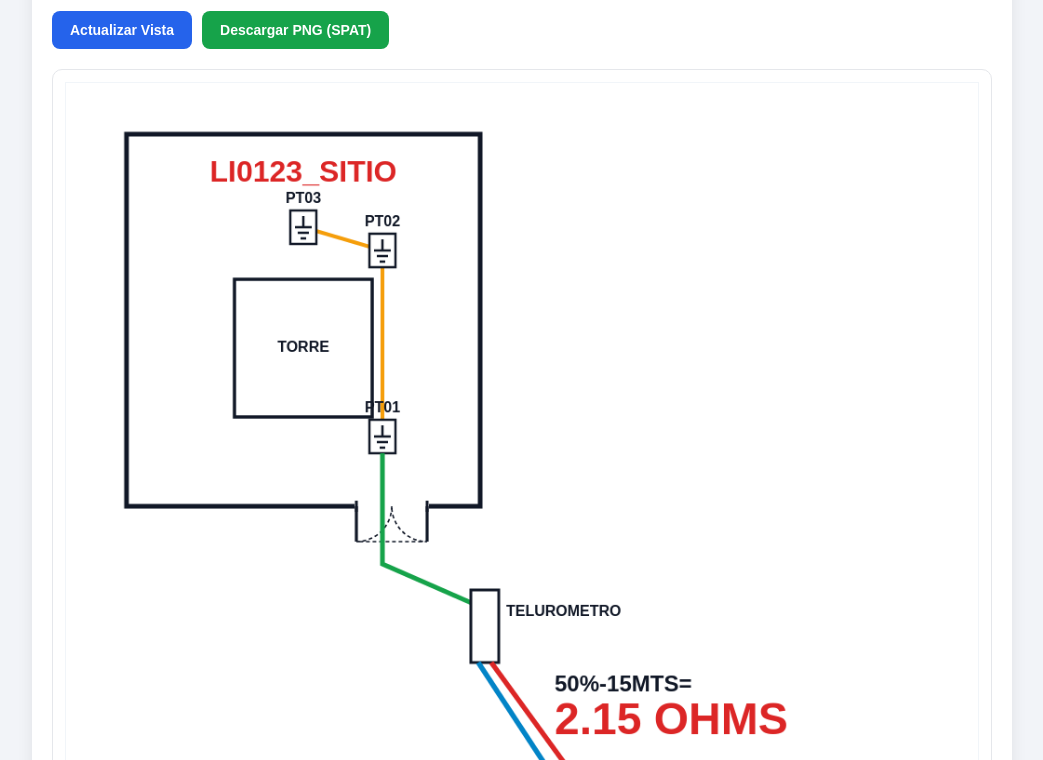
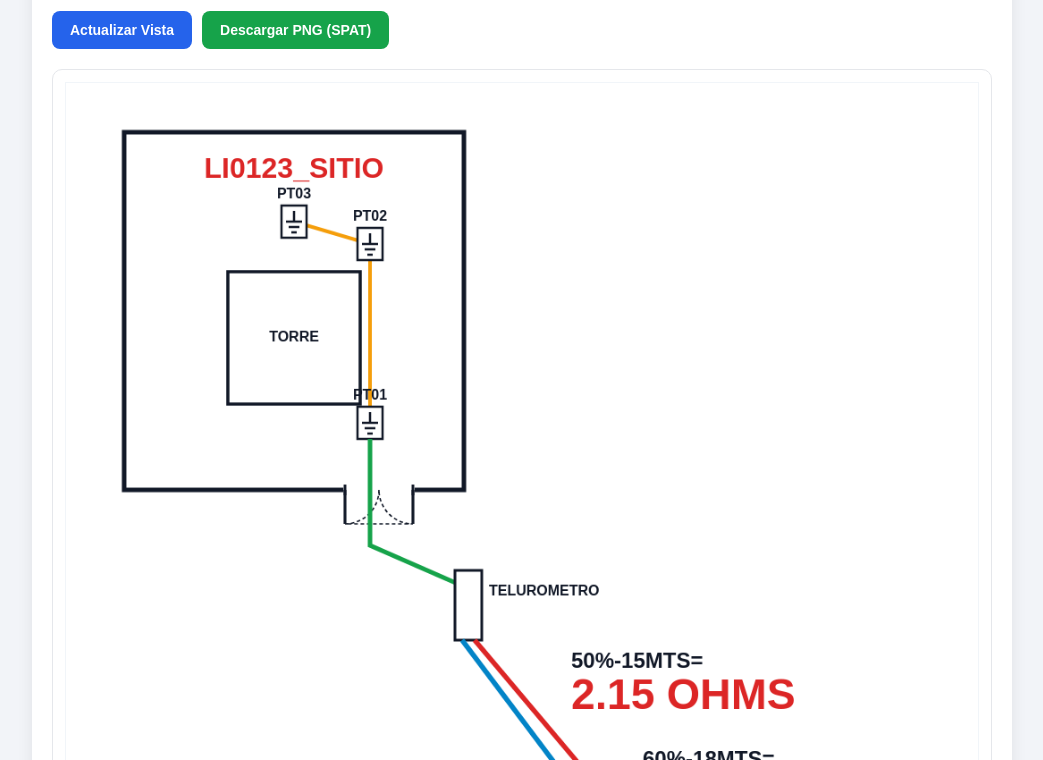
Before and after one commit to anthonyalvaroc-svg/DIAGRAMASMP2026, a plain HTML site: page index.html in a window 1280 px wide. Shown: the part 400-1160 px from the top of the page, without its empty margins (118-1161 px from the left). Drawn offline with Linux system fonts and the light colour scheme.

Commit message:
Add files via upload

```diff
--- a/app.js
+++ b/app.js
@@ -1,7 +1,7 @@
 const FONT_SIZE_RELLENO = 16;
-const FONT_SIZE_SITIO = 32;
-const FONT_SIZE_OHM_PCT = 24;   // Mitad de tamaño respecto a los valores OHMS (48px)
-const FONT_SIZE_OHM_VAL = 48;   // 3x tamaño original para los valores en OHMS
+const FONT_SIZE_SITIO = 32; // Doble tamaño para el código/nombre del sitio
+const FONT_SIZE_SPAT_PCT = 24; // Mitad del tamaño de los valores en rojo (v5)
+const FONT_SIZE_SPAT_OHM = 48; // 3x más grande para lecturas de pozo a tierra (v5)
 
 function setFuenteRelleno(ctx, color = "#111827", align = "center", baseline = "middle", size = FONT_SIZE_RELLENO) {
   ctx.fillStyle = color;
@@ -271,7 +271,7 @@ function dibujarSpat() {
   ctx.restore();
 
   const endBlueX = 595;
-  const endBlueY = 855;
+  const endBlueY = 825;
   ctx.save();
   ctx.strokeStyle = "#0284c7";
   ctx.lineWidth = 5.5;
@@ -281,7 +281,7 @@ function dibujarSpat() {
   ctx.stroke();
 
   const endRedX = 720;
-  const endRedY = 985;
+  const endRedY = 935;
   ctx.strokeStyle = "#dc2626";
   ctx.lineWidth = 5.5;
   ctx.beginPath();
@@ -290,19 +290,19 @@ function dibujarSpat() {
   ctx.stroke();
   ctx.restore();
 
-  // Lecturas ordenadas: letra negra a la mitad (24px), más abajo y más apegadas a la línea roja
+  // Valores en rojo desplazados más a la derecha para no cruzarse con la línea diagonal roja
   const lecturas = [
-    { pct: "50%-15MTS=", ohm: `${v50} OHMS`, x: 525, y: 635 },
-    { pct: "60%-18MTS=", ohm: `${v60} OHMS`, x: 585, y: 745 },
-    { pct: "70%-21MTS=", ohm: `${v70} OHMS`, x: 645, y: 855 }
+    { pct: "50%-15MTS=", ohm: `${v50} OHMS`, x: 565, y: 635 },
+    { pct: "60%-18MTS=", ohm: `${v60} OHMS`, x: 645, y: 745 },
+    { pct: "70%-21MTS=", ohm: `${v70} OHMS`, x: 725, y: 855 }
   ];
 
   lecturas.forEach((item) => {
     ctx.save();
-    setFuenteRelleno(ctx, "#111827", "left", "top", FONT_SIZE_OHM_PCT);
+    setFuenteRelleno(ctx, "#111827", "left", "top", FONT_SIZE_SPAT_PCT);
     ctx.fillText(item.pct, item.x, item.y);
 
-    setFuenteRelleno(ctx, "#dc2626", "left", "top", FONT_SIZE_OHM_VAL);
+    setFuenteRelleno(ctx, "#dc2626", "left", "top", FONT_SIZE_SPAT_OHM);
     ctx.fillText(item.ohm, item.x, item.y + 28);
     ctx.restore();
   });
@@ -318,17 +318,12 @@ function dibujarSpat() {
 /* =========================================================
    PESTAÑA 2: ESQUEMA 1 - PERÍMETRO Y COORDENADAS INCLINADAS
    ========================================================= */
-function dibujarCoordInclinada(ctx, x, y, titulo, coordTexto, angleRad, w = 220, h = 64) {
+function dibujarCoordInclinada(ctx, x, y, titulo, coordTexto, angleRad) {
   ctx.save();
   ctx.translate(x, y);
   ctx.rotate(angleRad);
 
-  ctx.fillStyle = "rgba(255, 255, 255, 0.96)";
-  ctx.strokeStyle = "#cbd5e1";
-  ctx.lineWidth = 1.5;
-  ctx.fillRect(-w / 2, -h / 2, w, h);
-  ctx.strokeRect(-w / 2, -h / 2, w, h);
-
+  // Texto inclinado directo sin marco de rectángulo
   setFuenteRelleno(ctx, "#111827", "center", "middle");
   ctx.fillText(titulo, 0, -13);
   ctx.fillText(coordTexto || "-", 0, 13);
@@ -417,27 +412,18 @@ function dibujarPerimetro() {
   const centerRectX = rectX + rectW / 2;
   const centerRectY = rectY + rectH / 2;
 
-  [rectY - 38, rectY + rectH + 12].forEach((by) => {
+  // Cotas superiores e inferiores (Ancho) sin marco de rectángulo
+  [rectY - 24, rectY + rectH + 26].forEach((cy) => {
     ctx.save();
-    ctx.fillStyle = "#ffffff";
-    ctx.strokeStyle = "#94a3b8";
-    ctx.lineWidth = 1.2;
-    ctx.fillRect(centerRectX - 82, by, 164, 28);
-    ctx.strokeRect(centerRectX - 82, by, 164, 28);
     setFuenteRelleno(ctx, "#111827", "center", "middle");
-    ctx.fillText(`MTS ${ancho}`, centerRectX, by + 14);
+    ctx.fillText(`MTS ${ancho}`, centerRectX, cy);
     ctx.restore();
   });
 
-  [rectX - 42, rectX + rectW + 14].forEach((bx) => {
+  // Cotas izquierda y derecha (Largo) sin marco de rectángulo
+  [rectX - 28, rectX + rectW + 28].forEach((cx) => {
     ctx.save();
-    ctx.fillStyle = "#ffffff";
-    ctx.strokeStyle = "#94a3b8";
-    ctx.lineWidth = 1.2;
-    ctx.fillRect(bx, centerRectY - 82, 28, 164);
-    ctx.strokeRect(bx, centerRectY - 82, 28, 164);
-
-    ctx.translate(bx + 14, centerRectY);
+    ctx.translate(cx, centerRectY);
     ctx.rotate(-Math.PI / 2);
     setFuenteRelleno(ctx, "#111827", "center", "middle");
     ctx.fillText(`MTS ${largo}`, 0, 0);
@@ -447,110 +433,108 @@ function dibujarPerimetro() {
   const sizeMult = Math.max(0.55, Math.min(0.85, Math.min(rectW, rectH) / 480));
   ctx.save();
   setFuenteRelleno(ctx, "#dc2626", "center", "middle", FONT_SIZE_SITIO);
-  ctx.fillText(sitio, centerRectX, centerRectY - 94 * sizeMult);
+  ctx.fillText(sitio, centerRectX, centerRectY - 92 * sizeMult);
   ctx.restore();
 
   dibujarSimboloTorre(ctx, tipoTorre, centerRectX, centerRectY + 18 * sizeMult, sizeMult);
 
   const diagOffsetX = Math.min(125, rectW * 0.24);
   const diagOffsetY = Math.min(78, rectH * 0.22);
-  const boxW = Math.min(235, Math.max(165, rectW * 0.42));
-  const boxH = 62;
 
-  dibujarCoordInclinada(ctx, rectX + diagOffsetX, rectY + diagOffsetY, "COORDENADA A:", coordA, -Math.PI / 4, boxW, boxH);
-  dibujarCoordInclinada(ctx, rectX + rectW - diagOffsetX, rectY + diagOffsetY, "COORDENADA B:", coordB, Math.PI / 4, boxW, boxH);
-  dibujarCoordInclinada(ctx, rectX + rectW - diagOffsetX, rectY + rectH - diagOffsetY, "COORDENADA C:", coordC, -Math.PI / 4, boxW, boxH);
-  dibujarCoordInclinada(ctx, rectX + diagOffsetX, rectY + rectH - diagOffsetY, "COORDENADA D:", coordD, Math.PI / 4, boxW, boxH);
+  dibujarCoordInclinada(ctx, rectX + diagOffsetX, rectY + diagOffsetY, "COORDENADA A:", coordA, -Math.PI / 4);
+  dibujarCoordInclinada(ctx, rectX + rectW - diagOffsetX, rectY + diagOffsetY, "COORDENADA B:", coordB, Math.PI / 4);
+  dibujarCoordInclinada(ctx, rectX + rectW - diagOffsetX, rectY + rectH - diagOffsetY, "COORDENADA C:", coordC, -Math.PI / 4);
+  dibujarCoordInclinada(ctx, rectX + diagOffsetX, rectY + rectH - diagOffsetY, "COORDENADA D:", coordD, Math.PI / 4);
 }
 
 /* =========================================================
-   PESTAÑA 3: ESQUEMA 2 - ELEVACIÓN DE TORRE (8 MODELOS)
+   PESTAÑA 3: ESQUEMA 2 - ELEVACIÓN DE TORRE (EXACTAMENTE IGUAL A V5)
    ========================================================= */
 const MODELOS_TORRE = {
   arbol: {
     nombre: "Torre público tipo árbol",
     src: "img/1_torre_arbol.png",
-    sitioPos: { xRatio: 0.74, yRatio: 0.13, align: "center" },
+    sitioPos: { xRatio: 0.21, yRatio: 0.135 },
     cotas: (v) => [
-      { texto: `${v.alturaTotal} m`, xRatio: 0.052, yRatio: 0.485, size: 22 },
-      { texto: `${v.alturaBase} m`,  xRatio: 0.892, yRatio: 0.928, size: 22 }
+      { texto: `${v.alturaTotal} m`, xRatio: 0.032, yRatio: 0.485, size: 17 },
+      { texto: `${v.alturaBase} m`,  xRatio: 0.870, yRatio: 0.945, size: 16 }
     ]
   },
   monopolo: {
     nombre: "Torre monopolo",
     src: "img/2_torre_monopolo.png",
-    sitioPos: { xRatio: 0.14, yRatio: 0.15, align: "center" },
+    sitioPos: { xRatio: 0.30, yRatio: 0.165 },
     cotas: (v) => [
-      { texto: `${v.alturaTotal} m`, xRatio: 0.062, yRatio: 0.488, size: 23 },
-      { texto: `${v.alturaBase} m`,  xRatio: 0.785, yRatio: 0.956, size: 21 },
-      { texto: `${v.rol1Sup} m`,     xRatio: 0.742, yRatio: 0.066, size: 15 },
-      { texto: `${v.rol1Inf} m`,     xRatio: 0.742, yRatio: 0.128, size: 15 },
-      { texto: `${v.rol2Sup} m`,     xRatio: 0.736, yRatio: 0.189, size: 15 },
-      { texto: `${v.rol2Inf} m`,     xRatio: 0.745, yRatio: 0.251, size: 15 },
-      { texto: `${v.rol3Sup} m`,     xRatio: 0.778, yRatio: 0.312, size: 15 },
-      { texto: `${v.rol3Inf} m`,     xRatio: 0.758, yRatio: 0.371, size: 15 }
+      { texto: `${v.alturaTotal} m`, xRatio: 0.055, yRatio: 0.448, size: 18 },
+      { texto: `${v.alturaBase} m`,  xRatio: 0.855, yRatio: 0.962, size: 15 },
+      { texto: `${v.rol1Sup} m`,     xRatio: 0.785, yRatio: 0.125, size: 15 },
+      { texto: `${v.rol1Inf} m`,     xRatio: 0.785, yRatio: 0.165, size: 15 },
+      { texto: `${v.rol2Sup} m`,     xRatio: 0.785, yRatio: 0.245, size: 15 },
+      { texto: `${v.rol2Inf} m`,     xRatio: 0.785, yRatio: 0.285, size: 15 },
+      { texto: `${v.rol3Sup} m`,     xRatio: 0.815, yRatio: 0.365, size: 15 },
+      { texto: `${v.rol3Inf} m`,     xRatio: 0.805, yRatio: 0.405, size: 15 }
     ]
   },
   autosoportada_normal: {
     nombre: "Torre autosoportada (roldana normal)",
     src: "img/3_torre_autosoportada_normal.png",
-    sitioPos: { xRatio: 0.15, yRatio: 0.13, align: "center" },
+    sitioPos: { xRatio: 0.18, yRatio: 0.115 },
     cotas: (v) => [
-      { texto: `${v.roldanaSup} m`,  xRatio: 0.042, yRatio: 0.618, size: 22 },
-      { texto: `${v.roldanaInf} m`,  xRatio: 0.654, yRatio: 0.658, size: 18 },
-      { texto: `${v.alturaTotal} m`, xRatio: 0.808, yRatio: 0.545, size: 22 },
-      { texto: `${v.alturaBase} m`,  xRatio: 0.422, yRatio: 0.962, size: 20 }
+      { texto: `${v.roldanaSup} m`,  xRatio: 0.165, yRatio: 0.502, size: 16 },
+      { texto: `${v.roldanaInf} m`,  xRatio: 0.775, yRatio: 0.562, size: 16 },
+      { texto: `${v.alturaTotal} m`, xRatio: 0.892, yRatio: 0.452, size: 16 },
+      { texto: `${v.alturaBase} m`,  xRatio: 0.545, yRatio: 0.945, size: 16 }
     ]
   },
   arriostrada_escalera_gato: {
     nombre: "Torre arriostrada con escalera gato",
     src: "img/4_torre_arriostrada_escalera.png",
-    sitioPos: { xRatio: 0.16, yRatio: 0.14, align: "center" },
+    sitioPos: { xRatio: 0.19, yRatio: 0.165 },
     cotas: (v) => [
-      { texto: `${v.alturaBase} m`,     xRatio: 0.200, yRatio: 0.436, size: 19 },
-      { texto: `${v.alturaTotal} m`,    xRatio: 0.576, yRatio: 0.258, size: 21 },
-      { texto: `${v.alturaEscalera} m`, xRatio: 0.674, yRatio: 0.520, size: 18 },
-      { texto: `${v.alturaEdificio} m`, xRatio: 0.882, yRatio: 0.776, size: 21 }
+      { texto: `${v.alturaBase} m`,     xRatio: 0.175, yRatio: 0.432, size: 15 },
+      { texto: `${v.alturaTotal} m`,    xRatio: 0.655, yRatio: 0.278, size: 16 },
+      { texto: `${v.alturaEscalera} m`, xRatio: 0.745, yRatio: 0.525, size: 15 },
+      { texto: `${v.alturaEdificio} m`, xRatio: 0.870, yRatio: 0.790, size: 15 }
     ]
   },
   ventada_edificio: {
     nombre: "Torre ventada con edificio",
     src: "img/5_torre_ventada_edificio.png",
-    sitioPos: { xRatio: 0.16, yRatio: 0.13, align: "center" },
+    sitioPos: { xRatio: 0.22, yRatio: 0.165 },
     cotas: (v) => [
-      { texto: `${v.alturaTotal} m`,    xRatio: 0.700, yRatio: 0.312, size: 22 },
-      { texto: `${v.alturaBase} m`,     xRatio: 0.440, yRatio: 0.516, size: 19 },
-      { texto: `${v.alturaEdificio} m`, xRatio: 0.885, yRatio: 0.794, size: 22 }
+      { texto: `${v.alturaTotal} m`,    xRatio: 0.775, yRatio: 0.342, size: 16 },
+      { texto: `${v.alturaBase} m`,     xRatio: 0.535, yRatio: 0.512, size: 15 },
+      { texto: `${v.alturaEdificio} m`, xRatio: 0.848, yRatio: 0.818, size: 16 }
     ]
   },
   ventada_piso: {
     nombre: "Torre ventada de piso",
     src: "img/6_torre_ventada_piso.png",
-    sitioPos: { xRatio: 0.15, yRatio: 0.16, align: "center" },
+    sitioPos: { xRatio: 0.20, yRatio: 0.165 },
     cotas: (v) => [
-      { texto: `${v.alturaTotal} m`, xRatio: 0.665, yRatio: 0.562, size: 22 },
-      { texto: `${v.alturaBase} m`,  xRatio: 0.460, yRatio: 0.976, size: 19 }
+      { texto: `${v.alturaTotal} m`, xRatio: 0.865, yRatio: 0.538, size: 16 },
+      { texto: `${v.alturaBase} m`,  xRatio: 0.575, yRatio: 0.960, size: 15 }
     ]
   },
   autosoportada_encima: {
     nombre: "Torre autosoportada (roldana encima)",
     src: "img/7_torre_autosoportada_encima.png",
-    sitioPos: { xRatio: 0.16, yRatio: 0.13, align: "center" },
+    sitioPos: { xRatio: 0.20, yRatio: 0.115 },
     cotas: (v) => [
-      { texto: `${v.roldanaSup} m`,  xRatio: 0.044, yRatio: 0.588, size: 18 },
-      { texto: `${v.roldanaInf} m`,  xRatio: 0.662, yRatio: 0.602, size: 18 },
-      { texto: `${v.alturaTotal} m`, xRatio: 0.828, yRatio: 0.514, size: 20 },
-      { texto: `${v.alturaBase} m`,  xRatio: 0.418, yRatio: 0.960, size: 20 }
+      { texto: `${v.roldanaSup} m`,  xRatio: 0.165, yRatio: 0.495, size: 16 },
+      { texto: `${v.roldanaInf} m`,  xRatio: 0.775, yRatio: 0.548, size: 16 },
+      { texto: `${v.alturaTotal} m`, xRatio: 0.885, yRatio: 0.440, size: 16 },
+      { texto: `${v.alturaBase} m`,  xRatio: 0.545, yRatio: 0.935, size: 16 }
     ]
   },
   arriostrada_edificio_normal: {
     nombre: "Torre arriostrada con edificio normal",
     src: "img/8_torre_arriostrada_edificio.png",
-    sitioPos: { xRatio: 0.16, yRatio: 0.13, align: "center" },
+    sitioPos: { xRatio: 0.22, yRatio: 0.175 },
     cotas: (v) => [
-      { texto: `${v.alturaBase} m`,     xRatio: 0.304, yRatio: 0.528, size: 19 },
-      { texto: `${v.alturaTotal} m`,    xRatio: 0.676, yRatio: 0.318, size: 21 },
-      { texto: `${v.alturaEdificio} m`, xRatio: 0.838, yRatio: 0.785, size: 21 }
+      { texto: `${v.alturaBase} m`,     xRatio: 0.165, yRatio: 0.548, size: 16 },
+      { texto: `${v.alturaTotal} m`,    xRatio: 0.775, yRatio: 0.342, size: 16 },
+      { texto: `${v.alturaEdificio} m`, xRatio: 0.838, yRatio: 0.812, size: 16 }
     ]
   }
 };
@@ -651,7 +635,10 @@ function dibujarTorreElevacion() {
       ctx.strokeRect(40, 40, canvas.width - 80, canvas.height - 80);
       ctx.setLineDash([]);
 
-      setFuenteRelleno(ctx, "#dc2626", "center", "middle", 20);
+      setFuenteRelleno(ctx, "#dc2626", "center", "middle", FONT_SIZE_SITIO);
+      ctx.fillText(sitio, canvas.width / 2, canvas.height / 2 - 90);
+
+      setFuenteRelleno(ctx, "#111827", "center", "middle", 20);
       ctx.fillText(modelo.nombre.toUpperCase(), canvas.width / 2, canvas.height / 2 - 40);
 
       setFuenteRelleno(ctx, "#334155", "center", "middle", 15);
@@ -663,6 +650,7 @@ function dibujarTorreElevacion() {
 
     setAviso("avisoTorre", avisos.join(" "));
 
+    // Escalar manteniendo 100% intacta la relación de aspecto original (sin estirar ni deformar)
     const pad = 20;
     const maxW = canvas.width - pad * 2;
     const maxH = canvas.height - pad * 2;
@@ -674,34 +662,23 @@ function dibujarTorreElevacion() {
 
     ctx.drawImage(img, drawX, drawY, drawW, drawH);
 
-    // Dibujar nombre del sitio en tamaño grande (32px) en Esquema 2 - Torre
-    if (modelo.sitioPos) {
-      const sx = drawX + drawW * modelo.sitioPos.xRatio;
-      const sy = drawY + drawH * modelo.sitioPos.yRatio;
-      ctx.save();
-      setFuenteRelleno(ctx, "#dc2626", modelo.sitioPos.align || "center", "middle", FONT_SIZE_SITIO);
-      ctx.fillText(sitio, sx, sy);
-      ctx.restore();
-    }
+    // Dibujar nombre del sitio en tamaño grande (32px) en zona libre del plano
+    const sx = drawX + drawW * modelo.sitioPos.xRatio;
+    const sy = drawY + drawH * modelo.sitioPos.yRatio;
+    ctx.save();
+    setFuenteRelleno(ctx, "#dc2626", "center", "middle", FONT_SIZE_SITIO);
+    ctx.fillText(sitio, sx, sy);
+    ctx.restore();
 
-    // Dibujar valores de altura con mismo color y proporción que los textos originales sin cubrir letras
+    // Superponer valores numéricos integrados con la tipografía y color del plano sin cubrir letras
     const etiquetas = modelo.cotas(valores);
     etiquetas.forEach((item) => {
       const tx = drawX + drawW * item.xRatio;
       const ty = drawY + drawH * item.yRatio;
-      const fontSize = Math.round((item.size || 20) * (drawW / 700));
+      const fSize = item.size || 16;
 
       ctx.save();
-      ctx.font = `900 ${fontSize}px Arial, Helvetica, sans-serif`;
-      ctx.textAlign = "left";
-      ctx.textBaseline = "middle";
-
-      // Contorno blanco sutil para mantener nitidez si pasa cerca de una línea de grilla
-      ctx.lineWidth = 3;
-      ctx.strokeStyle = "rgba(255, 255, 255, 0.9)";
-      ctx.strokeText(item.texto, tx, ty);
-
-      ctx.fillStyle = "#1f2937";
+      setFuenteRelleno(ctx, "#1f2937", "left", "middle", fSize);
       ctx.fillText(item.texto, tx, ty);
       ctx.restore();
     });
--- a/index.html
+++ b/index.html
@@ -4,7 +4,7 @@
   <meta charset="UTF-8" />
   <meta name="viewport" content="width=device-width, initial-scale=1.0" />
   <title>Generador de Esquemas Técnicos (SPAT / Perímetro / Torre)</title>
-  <link rel="stylesheet" href="styles.css?v=5" />
+  <link rel="stylesheet" href="styles.css?v=9" />
 </head>
 <body>
   <div class="container">
@@ -34,7 +34,9 @@
       </button>
     </nav>
 
-    <!-- PESTAÑA 1: F12M - SPAT -->
+    <!-- =====================================================
+         PESTAÑA 1: F12M - SPAT
+         ===================================================== -->
     <section id="tabSpat" class="tab-panel active" role="tabpanel">
       <div class="grid-form">
         <div class="field">
@@ -84,11 +86,13 @@
       </div>
 
       <div class="canvas-wrap">
-        <canvas id="canvasSpat" width="980" height="1060"></canvas>
+        <canvas id="canvasSpat" width="1020" height="1040"></canvas>
       </div>
     </section>
 
-    <!-- PESTAÑA 2: ESQUEMA 1 - PERÍMETRO -->
+    <!-- =====================================================
+         PESTAÑA 2: ESQUEMA 1 - PERÍMETRO
+         ===================================================== -->
     <section id="tabPerimetro" class="tab-panel" role="tabpanel">
       <div class="grid-form">
         <div class="field">
@@ -145,7 +149,9 @@
       </div>
     </section>
 
-    <!-- PESTAÑA 3: ESQUEMA 2 - TORRE -->
+    <!-- =====================================================
+         PESTAÑA 3: ESQUEMA 2 - TORRE (BASE V5 SIN MODIFICAR)
+         ===================================================== -->
     <section id="tabTorre" class="tab-panel" role="tabpanel">
       <div class="grid-form">
         <div class="field">
@@ -172,6 +178,7 @@
           <input type="number" id="alturaBase" step="0.01" min="0" value="1.20" />
         </div>
 
+        <!-- Campos para Autosoportada (Normal / Encima) -->
         <div class="field grp-roldana-std" hidden>
           <label for="roldanaSup">Altura Roldana Superior (m)</label>
           <input type="number" id="roldanaSup" step="0.01" min="0" value="28.50" />
@@ -182,6 +189,7 @@
           <input type="number" id="roldanaInf" step="0.01" min="0" value="27.30" />
         </div>
 
+        <!-- Campos para Monopolo (3 cuerpos de roldanas) -->
         <div class="field grp-monopolo" hidden>
           <label for="rol1Sup">Altura Roldana 1 Superior (m)</label>
           <input type="number" id="rol1Sup" step="0.01" min="0" value="29.00" />
@@ -207,11 +215,13 @@
           <input type="number" id="rol3Inf" step="0.01" min="0" value="21.80" />
         </div>
 
+        <!-- Campo para Escalera Gato -->
         <div class="field grp-escalera" hidden>
           <label for="alturaEscaleraGato">Altura Escalera Gato (m)</label>
           <input type="number" id="alturaEscaleraGato" step="0.01" min="0" value="2.40" />
         </div>
 
+        <!-- Campo para Edificio sin parapeto -->
         <div class="field grp-edificio" hidden>
           <label for="alturaEdificio">Altura Edificio sin Parapeto (m)</label>
           <input type="number" id="alturaEdificio" step="0.01" min="0" value="12.00" />
@@ -236,6 +246,6 @@
     </section>
   </div>
 
-  <script src="app.js?v=5"></script>
+  <script src="app.js?v=9"></script>
 </body>
 </html>
```
Also changed, not shown: 1 other file.
